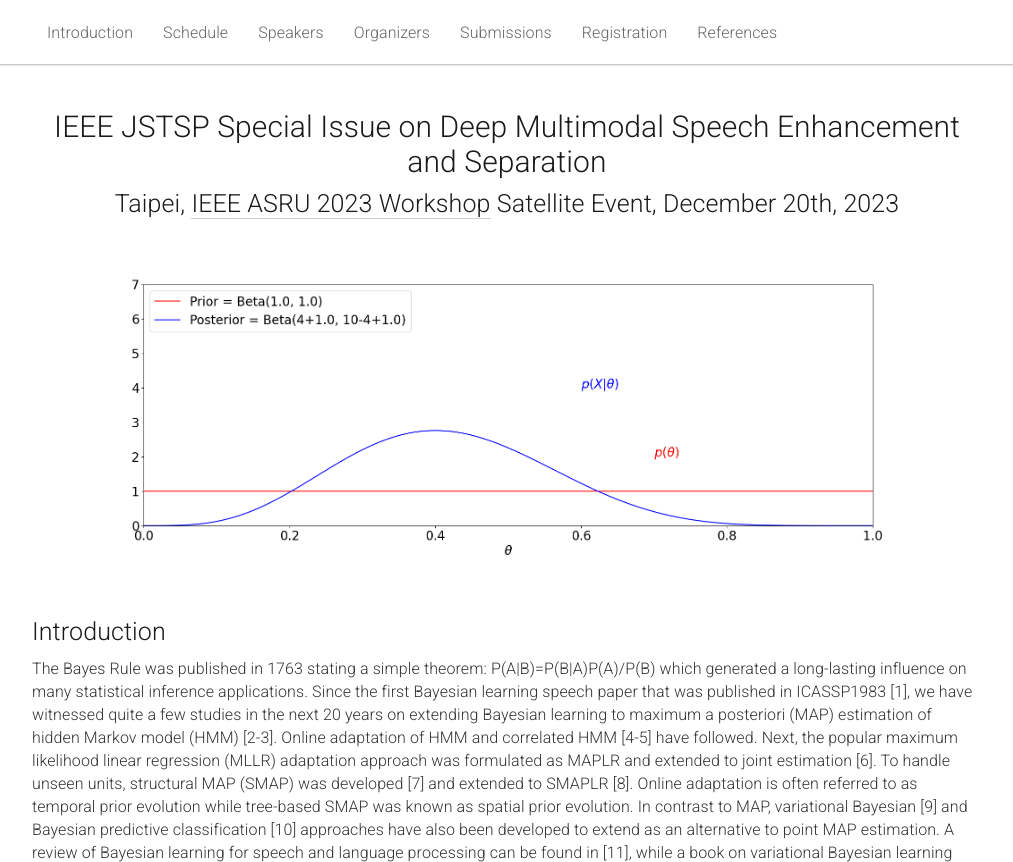
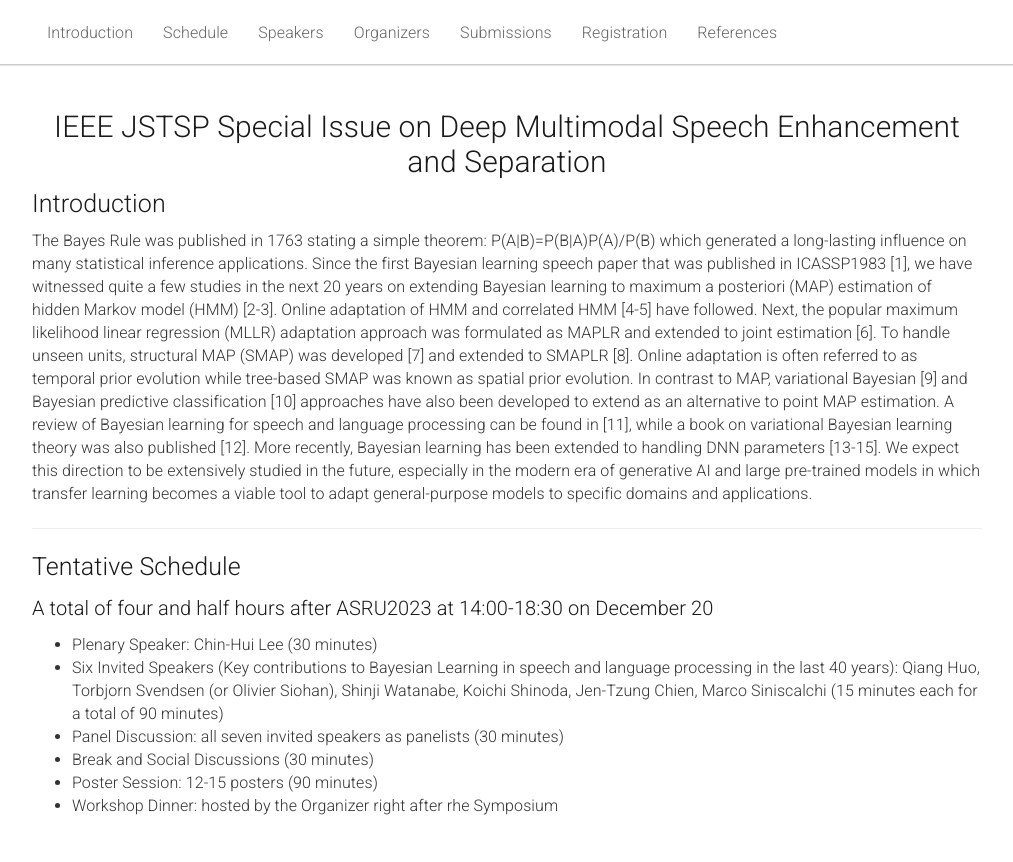
Before and after one commit to smlcitias/JSTSP2025-.github.io, a plain HTML site: page index.html in a window 1280 px wide. Shown: the top 862 px of the page, without its empty margins (133-1146 px from the left). Drawn offline with Linux system fonts and the light colour scheme.

Commit message:
Update index.html

```diff
--- a/index.html
+++ b/index.html
@@ -61,18 +61,6 @@
 <center>
 <h1>IEEE JSTSP Special Issue on Deep Multimodal Speech Enhancement and Separation</h1>
 </center>
-
-
-
-<center pbzloc="327">
-<h2 pbzloc="329">Taipei, <a href="http://www.asru2023.org/" pbzloc="203">IEEE ASRU 2023 Workshop</a> Satellite Event, December 20th, 2023</h2>
-</center>
-</div>
-</div>
-<br />
-<br />
-<p><img src="pics/prior-2.gif" style="width: 80%; margin-left: auto; display: block; margin-right: auto" /></p>
-<p pbzloc="269">&nbsp;</p>
 
 <div class="row" id="introduction">
 <div class="col-xs-12">
```
